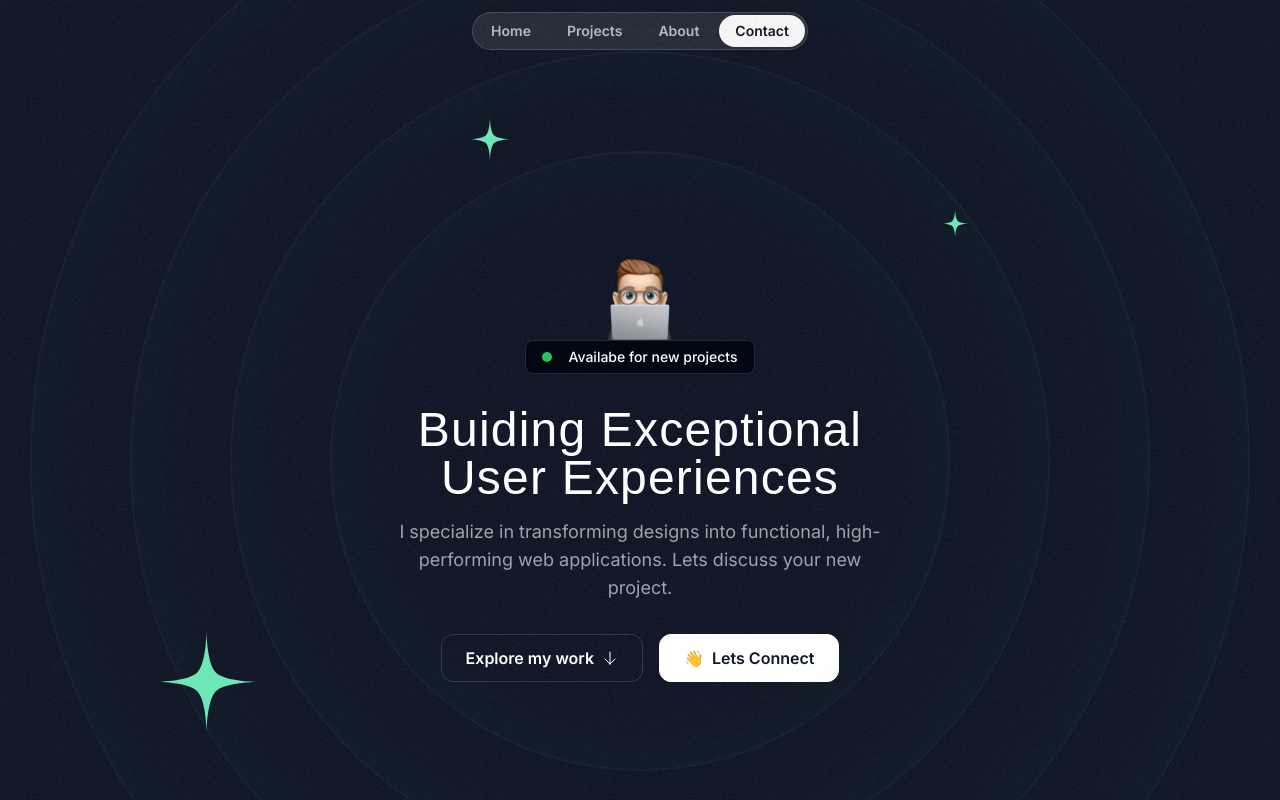
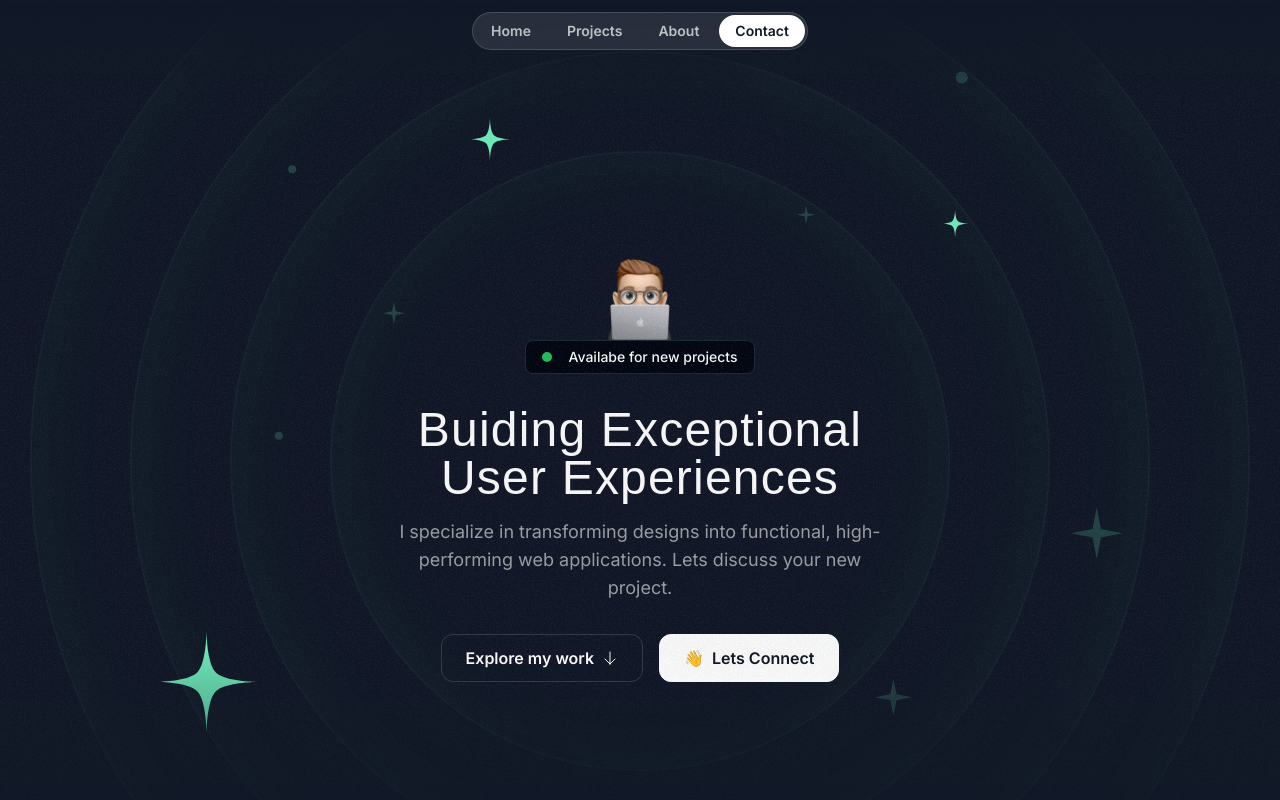
Before and after one commit to Mamun-sharmin/Amazing-Portfolio, a Next.js app: page / in a window 1280 px wide. Shown: the top 800 px of the page. Built offline with nearby package versions, Linux system fonts and the light colour scheme; a web font is replaced by a local one.

Commit message:
update HeroOrbit.tsx and HeroSections

```diff
--- a/src/components/HeroOrbit.tsx
+++ b/src/components/HeroOrbit.tsx
@@ -3,7 +3,7 @@ import { PropsWithChildren } from "react"
 export const HeroOrbit = ({children, size, rotation}: PropsWithChildren <{size:number; rotation:number; }>) => {
     return (
         <div className='absolute left-1/2 top-1/2 -translate-x-1/2 -translate-y-1/2'>
-      <div className=''
+      <div className='flex items-start justify-start'
       style={{
             height:`${size}px`,
             width:`${size}px`,
--- a/src/sections/Header.tsx
+++ b/src/sections/Header.tsx
@@ -1,6 +1,6 @@
 export const Header = () => {
   return (
-    <div className="flex justify-center items-center fixed top-3 w-full">
+    <div className="flex justify-center items-center fixed top-3 w-full z-10">
       <nav className="flex gap-1 p-0.5 border border-white/15 rounded-full bg-white/10 backdrop-blur ">
       <a href="#" className="nav-item">Home</a>
       <a href="#" className="nav-item">Projects</a>
--- a/src/sections/Hero.tsx
+++ b/src/sections/Hero.tsx
@@ -3,10 +3,12 @@ import Image from "next/image";
 import ArrowDown from '@/assets/icons/arrow-down.svg';
 import grainImage from '@/assets/images/grain.jpg';
 import StarIcon from '@/assets/icons/star.svg';
+import SparkleIcon from '@/assets/icons/sparkle.svg';
 import { HeroOrbit } from '@/components/HeroOrbit';
 
 export const HeroSection = () => {
   return (<div className='py-32 md:py-48 lg:py-60 relative z-0 overflow-x-clip'>
+    <div className='absolute inset-0 [mask-image:linear-gradient(to_bottom,transparent,black_10%,black_70%,transparent)]'>
       <div className='absolute inset-0 -z-30 opacity-5' style={{
         backgroundImage:`url(${grainImage.src})`
         }}>
@@ -28,6 +30,28 @@ export const HeroSection = () => {
       <HeroOrbit size={590} rotation={98}>
         <StarIcon className='size-8 text-emerald-300' />
       </HeroOrbit>
+      <HeroOrbit size={430} rotation={-14}>
+        <SparkleIcon className='size- text-emerald-300/20' />
+      </HeroOrbit>
+      <HeroOrbit size={440} rotation={79}>
+        <SparkleIcon className='size-5 text-emerald-300/20' />
+      </HeroOrbit>
+      <HeroOrbit size={530} rotation={178}>
+        <SparkleIcon className='size-10 text-emerald-300/20' />
+      </HeroOrbit>
+      <HeroOrbit size={710} rotation={144}>
+        <SparkleIcon className='size-14 text-emerald-300/20' />
+      </HeroOrbit>
+      <HeroOrbit size={720} rotation={85}>
+        <div className='size-3 rounded-full bg-emerald-300/20'></div>
+      </HeroOrbit>
+      <HeroOrbit size={520} rotation={-41}>
+        <div className='size-2 rounded-full bg-emerald-300/20'></div>
+      </HeroOrbit>
+      <HeroOrbit size={650} rotation={-5}>
+        <div className='size-2 rounded-full bg-emerald-300/20'></div>
+      </HeroOrbit>
+    </div>
     <div className="container">
       <div className='flex flex-col items-center'>
         <Image className='size-[100px]' src={memojiImage} alt="Person peeking from behind laptop"/>
```
Lines whose indentation alone changed are shown as unchanged.
